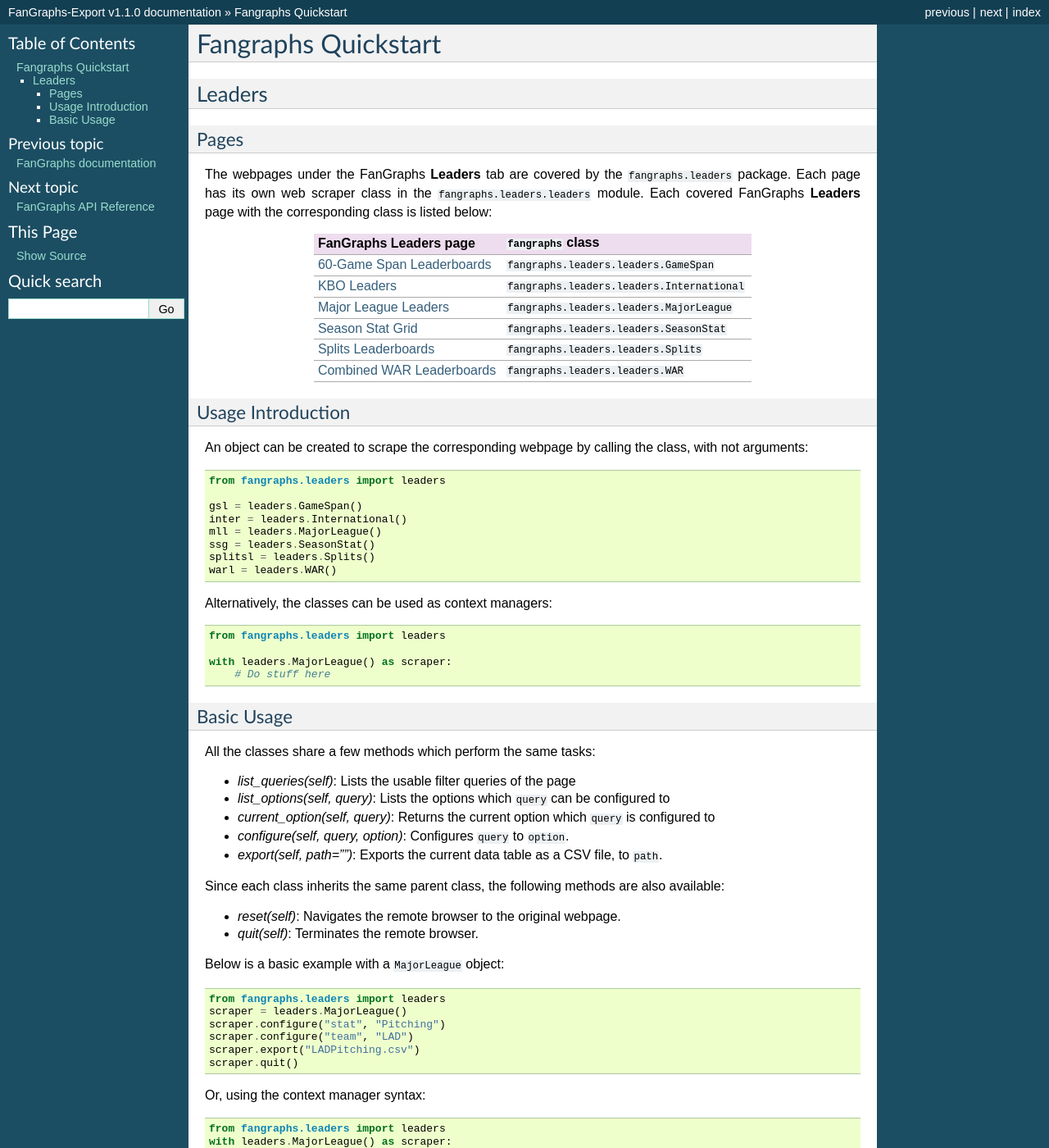
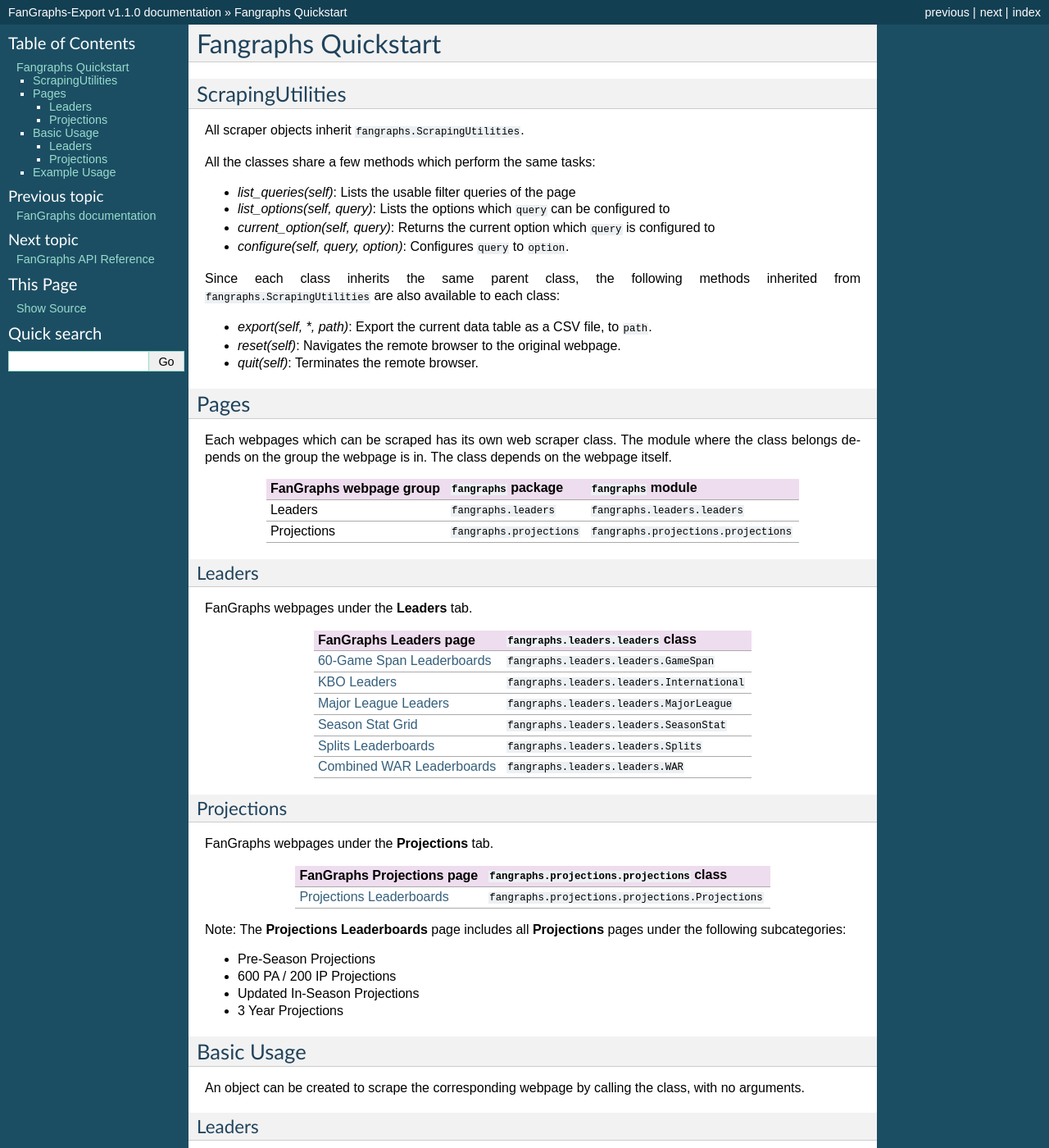
Before and after one commit to JacobLee23/FanGraphs-Export, a Sphinx documentation site: the page built from docs/quickstart.rst, in a window 1280 px wide and 1400 px high. Shown: the whole window at 82% size. Built offline with Sphinx 7.4.7, drawn with Linux system fonts in a browser that asks for light colours; some of the changed text lies outside the part shown.

Commit message:
Update documentation

```diff
--- a/docs/quickstart.rst
+++ b/docs/quickstart.rst
@@ -1,18 +1,47 @@
 Fangraphs Quickstart
 ====================
 
-Leaders
--------
+ScrapingUtilities
+-----------------
+
+All scraper objects inherit ``fangraphs.ScrapingUtilities``.
+
+All the classes share a few methods which perform the same tasks:
+
+- `list_queries(self)`: Lists the usable filter queries of the page
+- `list_options(self, query)`: Lists the options which ``query`` can be configured to
+- `current_option(self, query)`: Returns the current option which ``query`` is configured to
+- `configure(self, query, option)`: Configures ``query`` to ``option``.
+
+Since each class inherits the same parent class,
+the following methods inherited from ``fangraphs.ScrapingUtilities`` are also available to each class:
+
+- `export(self, *, path)`: Export the current data table as a CSV file, to ``path``.
+- `reset(self)`: Navigates the remote browser to the original webpage.
+- `quit(self)`: Terminates the remote browser.
 
 Pages
-^^^^^
+-----
 
-The webpages under the FanGraphs **Leaders** tab are covered by the ``fangraphs.leaders`` package.
-Each page has its own web scraper class in the ``fangraphs.leaders.leaders`` module.
-Each covered FanGraphs **Leaders** page with the corresponding class is listed below:
+Each webpages which can be scraped has its own web scraper class.
+The module where the class belongs depends on the group the webpage is in.
+The class depends on the webpage itself.
+
++---------------------------+---------------------------+---------------------------------------+
+| FanGraphs webpage group   | ``fangraphs`` package     | ``fangraphs`` module                  |
++===========================+===========================+=======================================+
+| Leaders                   | ``fangraphs.leaders``     | ``fangraphs.leaders.leaders``         |
++---------------------------+---------------------------+---------------------------------------+
+| Projections               | ``fangraphs.projections`` | ``fangraphs.projections.projections`` |
++---------------------------+---------------------------+---------------------------------------+
+
+Leaders
+^^^^^^^
+
+FanGraphs webpages under the **Leaders** tab.
 
 +-------------------------------+-----------------------------------------------+
-| FanGraphs Leaders page        | ``fangraphs`` class                           |
+| FanGraphs **Leaders** page    | ``fangraphs.leaders.leaders`` class           |
 +===============================+===============================================+
 | `60-Game Span Leaderboards`_  | ``fangraphs.leaders.leaders.GameSpan``        |
 +-------------------------------+-----------------------------------------------+
@@ -34,10 +63,36 @@
 .. _Splits Leaderboards: https://fangraphs.com/leaders/splits-leaderboards
 .. _Combined WAR Leaderboards: https://fangraphs.com/warleaders.aspx
 
-Usage Introduction
-^^^^^^^^^^^^^^^^^^
 
-An object can be created to scrape the corresponding webpage by calling the class, with not arguments::
+Projections
+^^^^^^^^^^^
+
+FanGraphs webpages under the **Projections** tab.
+
++-----------------------------------+---------------------------------------------------+
+| FanGraphs **Projections** page    | ``fangraphs.projections.projections`` class       |
++===================================+===================================================+
+| `Projections Leaderboards`_       | ``fangraphs.projections.projections.Projections`` |
++-----------------------------------+---------------------------------------------------+
+
+Note: The **Projections Leaderboards** page includes all **Projections** pages under the following subcategories:
+
+- Pre-Season Projections
+- 600 PA / 200 IP Projections
+- Updated In-Season Projections
+- 3 Year Projections
+
+.. _Projections Leaderboards: https://fangraphs.com/projections.aspx
+
+Basic Usage
+-----------
+
+An object can be created to scrape the corresponding webpage by calling the class, with no arguments.
+
+Leaders
+^^^^^^^
+
+.. code-block:: python
 
     from fangraphs.leaders import leaders
 
@@ -48,42 +103,47 @@
     splitsl = leaders.Splits()
     warl = leaders.WAR()
 
-Alternatively, the classes can be used as context managers::
+Projections
+^^^^^^^^^^^
+
+.. code-block:: python
+
+    from fangraphs.projections import projections
+    proj = projections.Projections()
+
+Alternatively, the classes can be used as context managers:
+
+.. code-block:: python
 
     from fangraphs.leaders import leaders
+    from fangraphs.projections import projections
 
-    with leaders.MajorLeague() as scraper:
+    with leaders.ScraperClass() as scraper:
         # Do stuff here
 
-Basic Usage
-^^^^^^^^^^^
+    with projections.ScraperClass() as scraper:
+        # Do stuff here
 
-All the classes share a few methods which perform the same tasks:
+Example Usage
+-------------
 
-- `list_queries(self)`: Lists the usable filter queries of the page
-- `list_options(self, query)`: Lists the options which ``query`` can be configured to
-- `current_option(self, query)`: Returns the current option which ``query`` is configured to
-- `configure(self, query, option)`: Configures ``query`` to ``option``.
-- `export(self, path="")`: Exports the current data table as a CSV file, to ``path``.
+Below is a basic example with a ``MajorLeague`` object:
 
-Since each class inherits the same parent class, the following methods are also available:
-
-- `reset(self)`: Navigates the remote browser to the original webpage.
-- `quit(self)`: Terminates the remote browser.
-
-Below is a basic example with a ``MajorLeague`` object::
+.. code-block:: python
 
     from fangraphs.leaders import leaders
     scraper = leaders.MajorLeague()
     scraper.configure("stat", "Pitching")
     scraper.configure("team", "LAD")
-    scraper.export("LADPitching.csv")
+    scraper.export(path="LADPitching.csv")
     scraper.quit()
 
-Or, using the context manager syntax::
+Or, using the context manager syntax:
+
+.. code-block:: python
 
     from fangraphs.leaders import leaders
     with leaders.MajorLeague() as scraper:
         scraper.configure("stat", "Pitching")
         scraper.configure("team", "LAD")
-        scraper.export("LADPitching.csv")
+        scraper.export(path="LADPitching.csv")
```
Also changed, not shown: docs/fangraphs.projections.rst (added, +24 -0 lines), docs/fangraphs.rst (+14 -3 lines), docs/fangraphs.selectors.rst (+9 -0 lines), fangraphs/__init__.py (+2 -5 lines).
